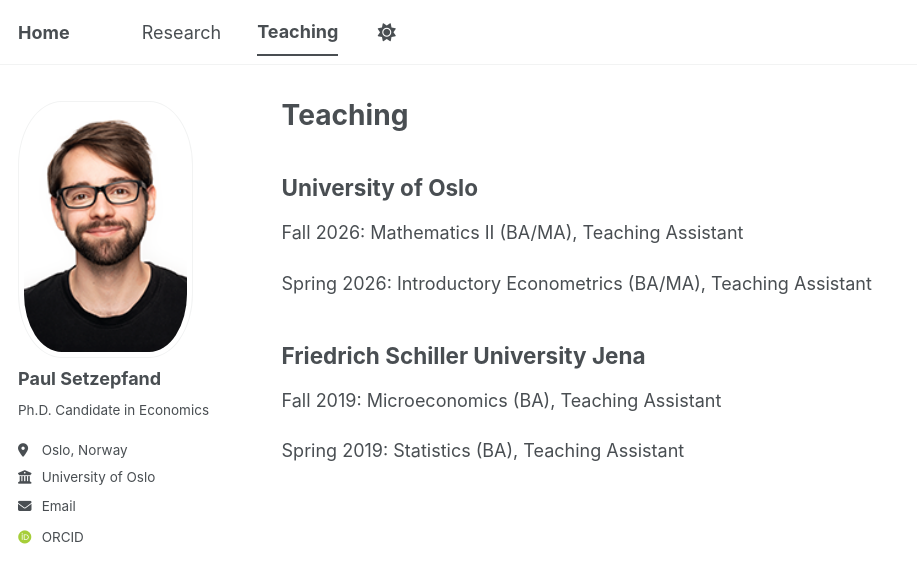
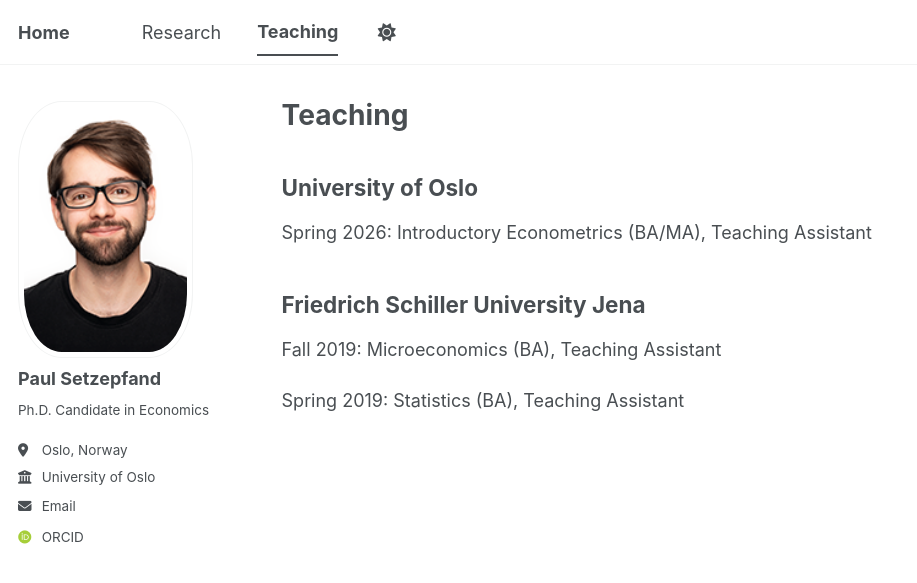
Before and after one commit to paulsetzepfand/paulsetzepfand.github.io, a Jekyll site: the page built from _pages/teaching.md, in a window 1280 px wide. Shown: the top 583 px of the page, without its empty margins (0-917 px from the left). Built offline with Jekyll 4.4.1, drawn with Linux system fonts in a browser that asks for light colours; some web fonts are replaced; a script bundle is joined from its source files by our own code; library files that are not in the unit come from our copies.

Commit message:
Update teaching.md

```diff
--- a/_pages/teaching.md
+++ b/_pages/teaching.md
@@ -7,8 +7,6 @@ layout: archive
 
 ## University of Oslo
 
-Fall 2026: Mathematics II (BA/MA), Teaching Assistant
-
 Spring 2026: Introductory Econometrics (BA/MA), Teaching Assistant
 
 ## Friedrich Schiller University Jena
```
